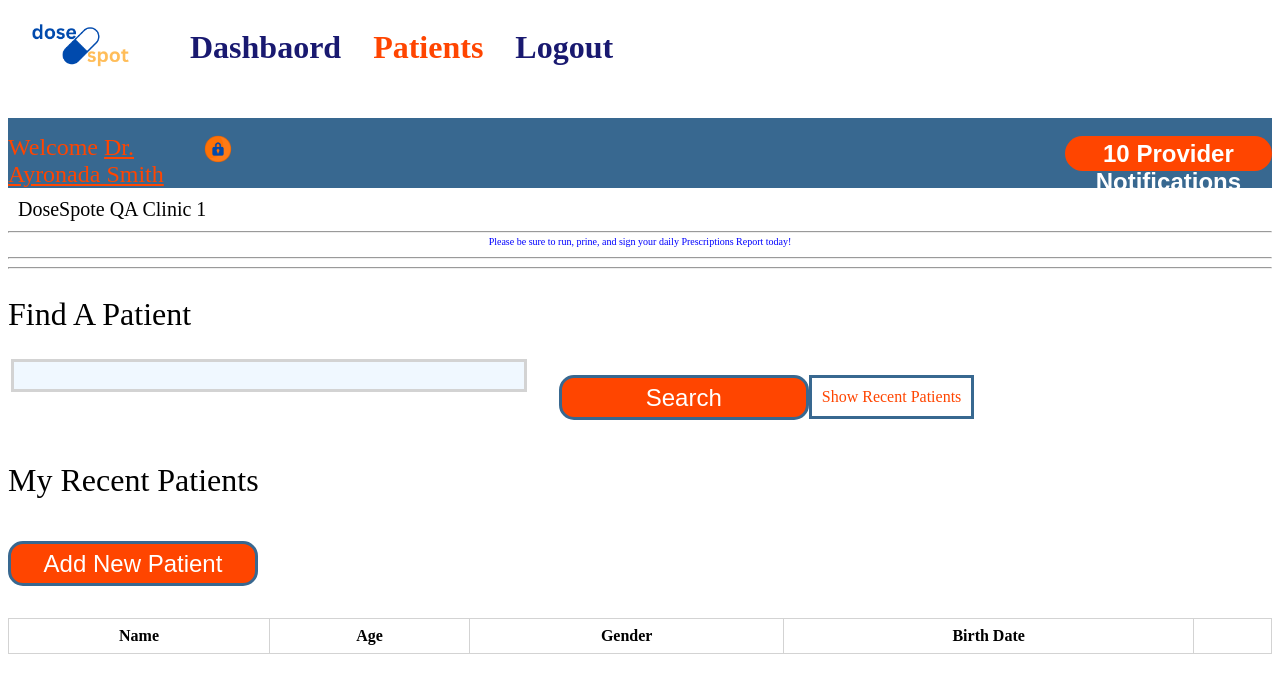
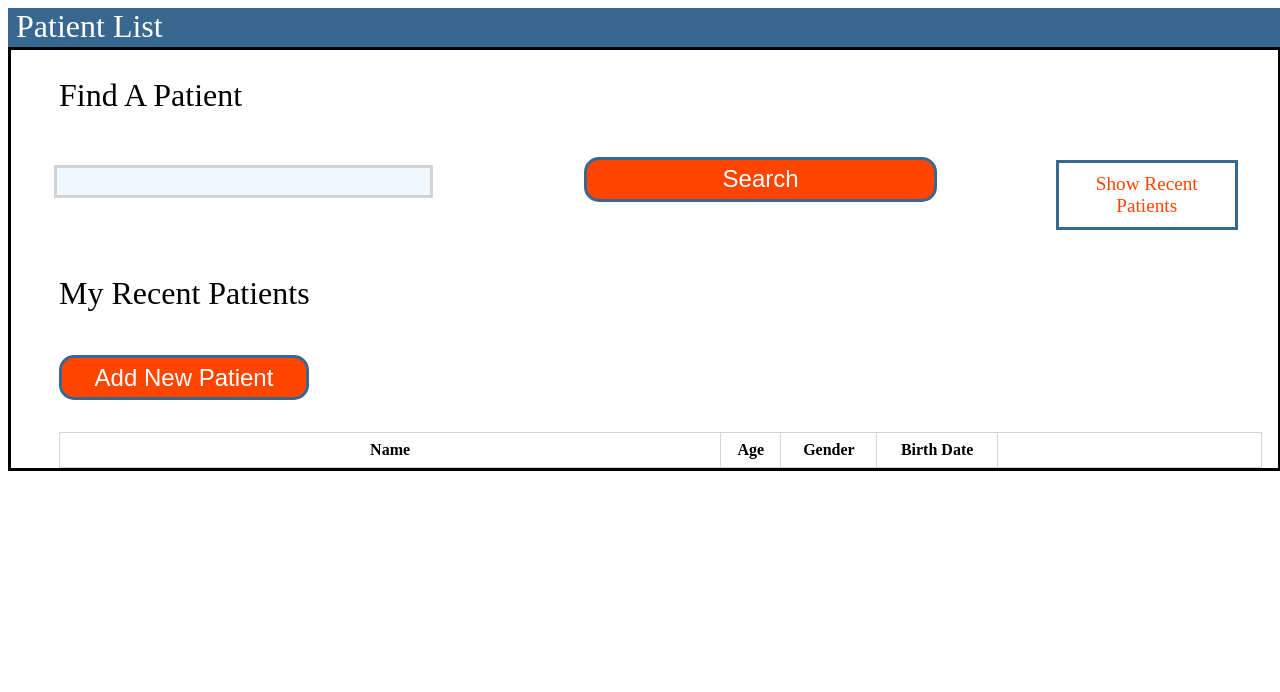
Before and after one commit to NadaSmith/ePrescription, a React (Create React App) app: page /patientlistpage in a window 1280 px wide. Shown: the top 692 px of the page. Built offline with nearby package versions, Linux system fonts and the light colour scheme.

Commit message:
Cleaned up some styling and changed class names

```diff
--- a/src/components/Header.css
+++ b/src/components/Header.css
@@ -2,15 +2,18 @@
     background-color: white;
 }
 
-header {
+.global-header {
     display: flex;
     flex-direction: row;
+    height: 90px;
 }
 
 .header {
     display: flex;
     flex-direction: row;
     width: 100%;
+    height: 70px;
+
 }
 
 .darkened {
@@ -21,8 +24,8 @@ header {
     color: orangered;
 }
 
-h1 {
-    background-color: white;
+.header h1 {
+    background-color: transparent;
     margin-left: 2rem;
 }
 
@@ -31,3 +34,8 @@ img {
     height: 150px;
     margin-top: -40px;
 }
+
+.global-header img {
+    width: 150px;
+    background-color: transparent;
+}
--- a/src/components/Header.js
+++ b/src/components/Header.js
@@ -1,16 +1,14 @@
-//the header will include logo for login page
-//it will include logo, dashboard, and patient list on dashboard page
 import React from "react";
 import logo from "../images/logo.png";
 import "./Header.css";
 
 function Header() {
     return (
-        <header>
+        <header className="global-header">
             <img src={logo} alt="Dose pill spot" />
             <div className="header">
-                <h1 className="darkened">Dashbaord</h1>
-                <h1 className="lightened">Patients</h1>
+                <h1 className="lightened">Dashbaord</h1>
+                <h1 className="darkened">Patients</h1>
                 <h1 className="darkened">Logout</h1>
             </div>
         </header>
--- a/src/components/NameBanner.css
+++ b/src/components/NameBanner.css
@@ -2,22 +2,28 @@
     background-color: #386890;
     display: flex;
     flex-direction: row;
-    height: 70px;
+    height: 45px;
+    margin-top: -20px;
+    border: red solid;
 }
 
-.name-banner h1 {
+.name-lock p {
     background-color: #386890;
     color: orangered;
     font-weight: lighter;
-    font-size: x-large;
+    font-size: large;
     margin-left: 0;
+    margin: auto;
+    width: 14rem;
+    border: purple solid;
 }
 
 .name-banner img {
-    width: 50px;
-    height: 50px;
-    background-color: #386890;
-    margin-top: 0.4rem;
+    width: 30px;
+    height: 30px;
+    background-color: transparent;
+    margin-top: 0;
+
 }
 
 emb {
@@ -28,7 +34,10 @@ emb {
 .name-lock {
     display: flex;
     flex-direction: row;
-    background-color: #386890;
+    background-color: transparent;
+    height: 30px;
+    margin-top: 5px;
+    border: pink solid;
 }
 
 .name-banner button {
@@ -36,7 +45,11 @@ emb {
     background-color: orangered;
     color: white;
     font-weight: bold;
+    width: 25%;
     height: 35px;
     margin-left: 65%;
-    margin-top: 1.1rem;
+    margin-right: 10px;
+    font-size: medium;
+    border: none;
+    margin-top: 5px;
 }
--- a/src/components/NameBanner.js
+++ b/src/components/NameBanner.js
@@ -6,7 +6,7 @@ function NameBanner() {
     return(
         <div className="name-banner">
             <div className="name-lock">
-                <h1>Welcome <emb>Dr. Ayronada Smith</emb></h1>
+                <p>Welcome <emb>Dr. Ayronada Smith</emb></p>
                 <img src={lock}></img>
             </div>
             <button>10 Provider Notifications</button>
--- a/src/components/OfficeName.css
+++ b/src/components/OfficeName.css
@@ -6,6 +6,11 @@
     margin: 10px;
 }
 
+.office-name hr:last-child {
+    margin-top: -8px;
+    border: 1px solid black;
+}
+
 .office-name p {
     text-align: center;
     color: blue;
--- a/src/pages/PatientListPage.css
+++ b/src/pages/PatientListPage.css
@@ -1,21 +1,45 @@
+.patient-list h1 {
+    background-color: #386890;
+    color: white;
+    font-weight: lighter;
+    width: 100%;
+    height: 40px;
+    margin-left: 0;
+    margin-top: 0;
+    padding-left: 0.5rem;
+}
+
+.patient-list-form {
+    border: black solid;
+    margin-top: -22px;
+    width: 100.2%;
+}
+
 .find-a-patient {
     font-weight: lighter;
     font-size: xx-large;
+    width: 20%;
+    margin-left: 3rem;
 }
 
 .search-patient {
     display: flex;
     flex-direction: row;
+    justify-content: space-evenly;
+    gap: 10%;
+    margin-left: 2.5rem;
+    margin-right: 2.5rem;
 }
 
 .search-patient input {
     width: 40%;
     height: 25px;
+    margin-top: 1.5rem;
     border: lightgray solid;
 }
 
 .search-patient button {
-    width: 250px;
+    width: 450px;
     height: 45px;
     margin-left: 2rem;
     border-radius: 15px;
@@ -27,13 +51,21 @@
 .search-patient p {
     border: #386890 solid;
     font-weight: lighter;
+    font-size: larger;
     padding: 10px;
     color: orangered;
+    width: 200px;
+    text-align: center;
+}
+
+.recent-patient {
+    margin-left: 3rem;
 }
 
 .recent-patient h2{
     font-weight: lighter;
     font-size: xx-large;
+
 }
 
 .recent-patient button {
@@ -47,13 +79,19 @@
 
 .table {
     margin-top: 2em;
-    width: 100%;
+    width: 95%;
     border-collapse: collapse;
+    margin-left: 3rem;
 }
 
-.table th, .table td {
+
+.table tr, .table th, .table td {
     border: 1px solid lightgray;
     padding: 8px;
+}
+
+.table tbody {
+    border: 1px solid lightgray;
 }
 
 .table th {
@@ -65,6 +103,26 @@
     background-color:lavenderblush;
 }
 
-.table tr:hover {
-    background-color: lightyellow;
+td button {
+    background-color: non
 }
+
+td:nth-child(1),
+  th:nth-child(1) {
+    width: 55%;
+}
+
+td:nth-child(2),
+  th:nth-child(2) {
+    width: 5%;
+}
+
+td:nth-child(3),
+  th:nth-child(3) {
+    width: 8%;
+}
+
+td:nth-child(4),
+  th:nth-child(4) {
+    width: 10%;
+}
--- a/src/pages/PatientListPage.js
+++ b/src/pages/PatientListPage.js
@@ -35,14 +35,10 @@ function PatientListPage() {
     }
 
     return (
-        <div>
-            <Header />
+        <div className="patient-list">
+            <h1>Patient List</h1>
 
-            <NameBanner />
-
-            <OfficeName />
-
-            <hr></hr>
+            <div className="patient-list-form">
 
                 <h2 className="find-a-patient">Find A Patient</h2>
 
@@ -86,6 +82,7 @@ function PatientListPage() {
                 </table>
 
             </div>
+        </div>
     );
 };
 
```
Also changed, not shown: src/pages/DashboardPage.css (line endings or trailing spaces). Lines whose indentation alone changed are shown as unchanged.
